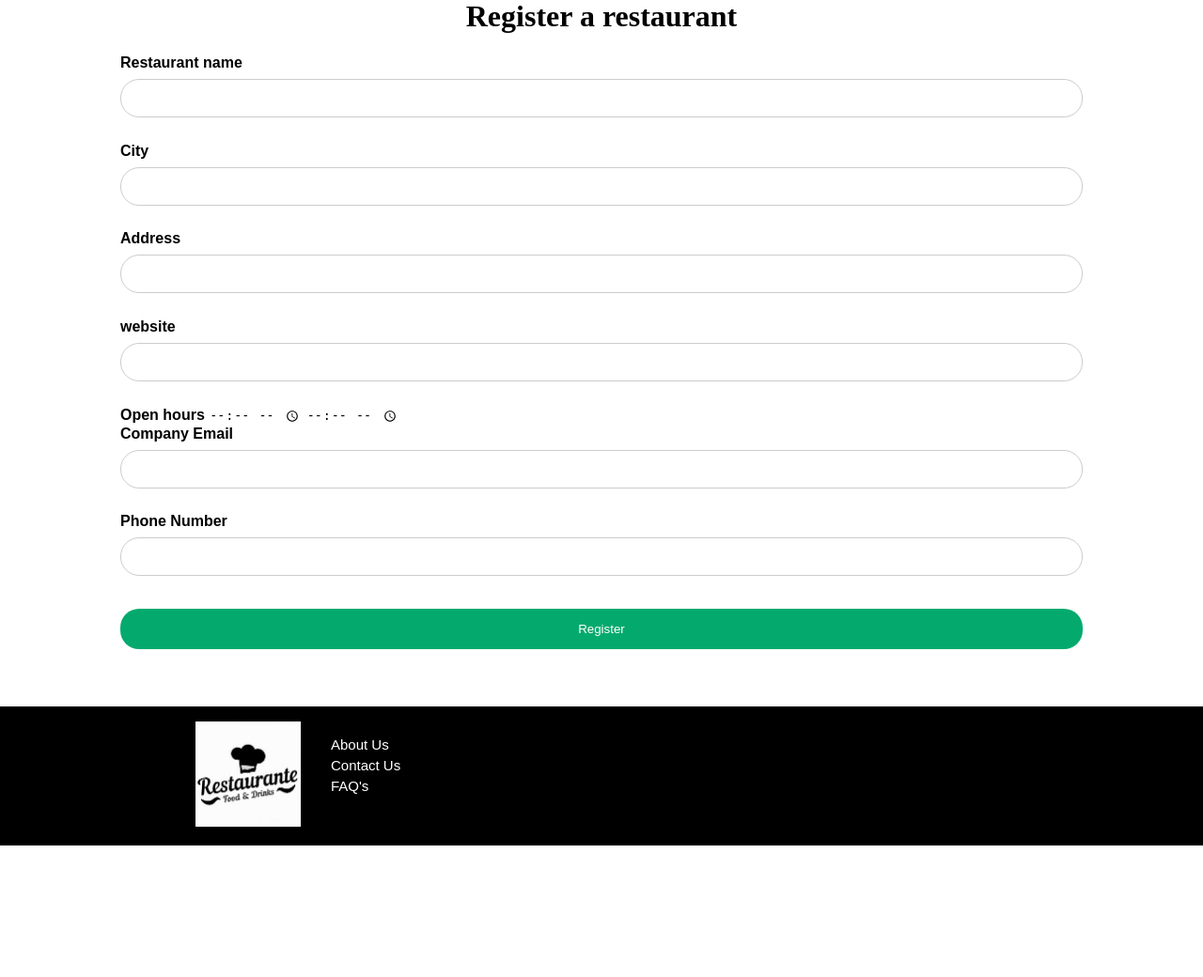
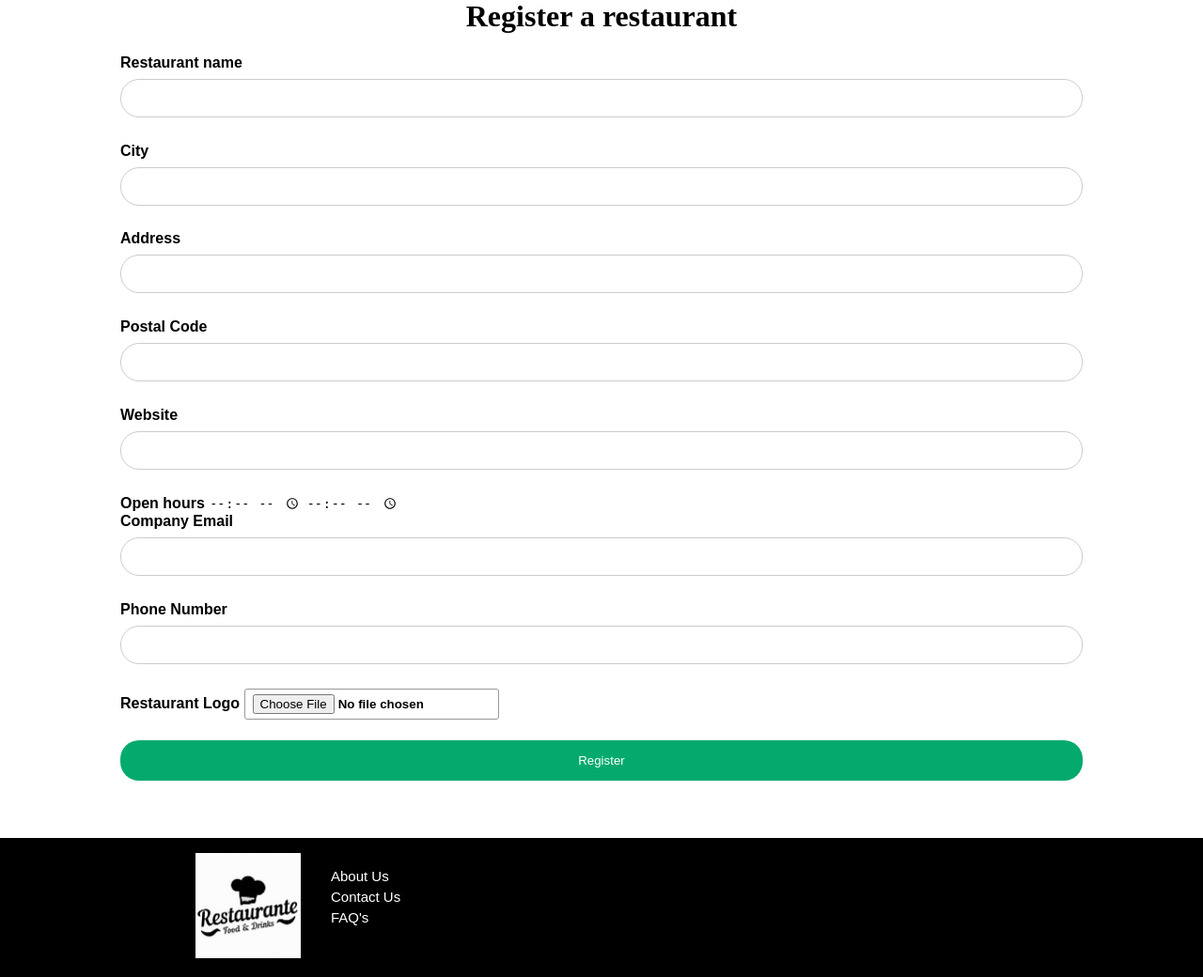
Before and after one commit to FEUP-LTW-2022/ltw-restaurant, a PHP site: page /register-restaurant.php in a window 1280 px wide. Shown: the part 150-1190 px from the top of the page at 94% size. Before the commit the page ends 1050 px from the top, so only its background shows below. Run offline with PHP 8.4, Linux system fonts and the light colour scheme.

Commit message:
added few things to restaurant.php

```diff
--- a/css/style.css
+++ b/css/style.css
@@ -670,6 +670,7 @@
 }
 
 
+
 /* Individual bars */
 .rate-table #bar-5 {width: 0; height: 18px; background-color: #04AA6D;}
 .rate-table #bar-4{width: 0; height: 18px; background-color: #2196F3;}
@@ -686,3 +687,25 @@
     display: none;
   }
 }
+/************************************************/
+/*Register Restaurant Page*/
+.register #actual-btn{
+  content: 'Select some files';
+  display: inline-block;
+  background: linear-gradient(top, #f9f9f9, #e3e3e3);
+  border: 1px solid #999;
+  border-radius: 3px;
+  padding: 5px 8px;
+  outline: none;
+  white-space: nowrap;
+  -webkit-user-select: none;
+  cursor: pointer;
+  text-shadow: 1px 1px #fff;
+  font-weight: 700;
+  font-size: 10pt;
+  margin-bottom: 1em;
+}
+
+.register #company-email{
+  margin-top: 1em;
+}
--- a/register-restaurant.php
+++ b/register-restaurant.php
@@ -23,8 +23,12 @@
                 <input name="address" type="text" required>
             </label>
 
+            <label><b>Postal Code</b>
+                <input name="postal code" type="text" required>
+            </label>
 
-            <label><b>website</b>
+
+            <label><b>Website</b>
                 <input name="website" type="text">
             </label>
 
@@ -34,7 +38,7 @@
             </label>
             <br>
 
-            <label for="email"><b>Company Email</b>
+            <label id="company-email" for="email"><b>Company Email</b>
                 <input name="email" type="email" required>
             </label>
 
@@ -42,10 +46,11 @@
                 <input name="phoneNumber" type="number" max="999999999" min="900000000">
             </label>
 
+            <label><b>Restaurant Logo</b>
+                <input name="image" type="file" id="actual-btn" accept="image/*"><br>
+            </label>
+
             <button type="submit">Register</button>
-
-
-
 
         </form>
     </div>
```
